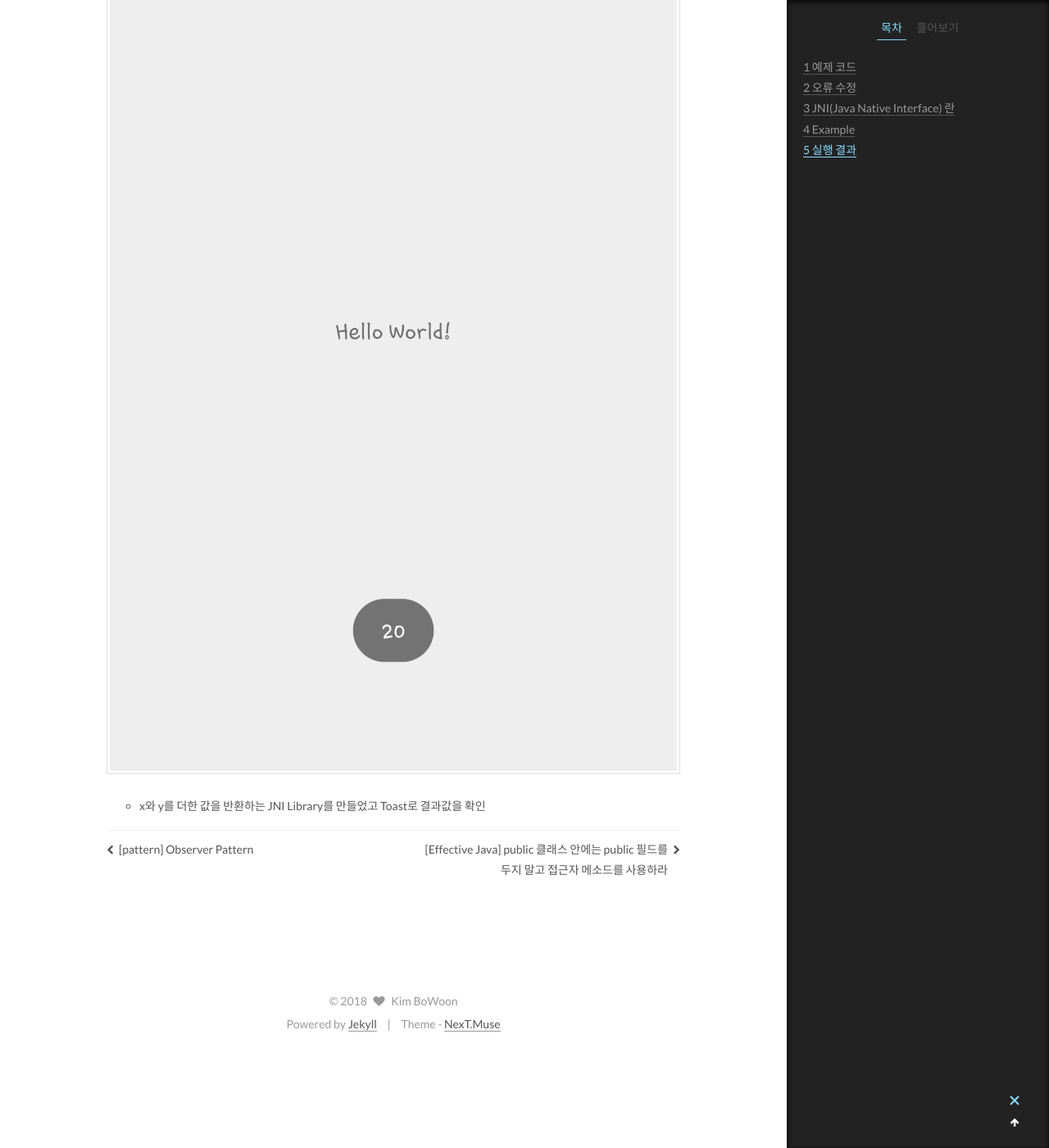
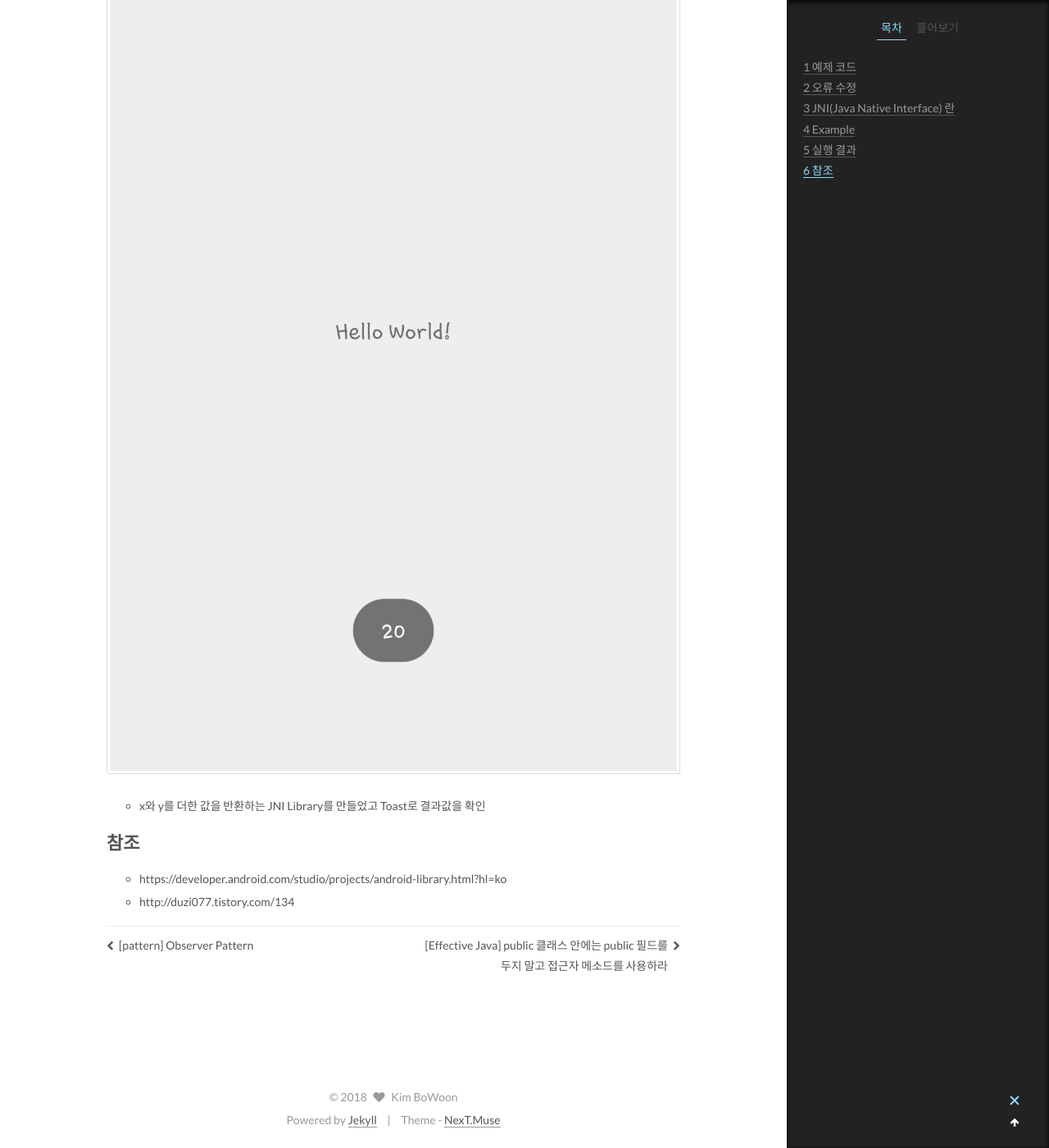
Before and after one commit to KimBoWoon/KimBoWoon.github.io, a Jekyll site: the page built from _posts/2018-03-31-android-jni.md, in a window 1280 px wide and 1400 px high, scrolled down 10551 px. Shown: the whole window at 82% size. Built offline with Jekyll 4.4.1, drawn with Linux system fonts in a browser that asks for light colours; comment, search, counter and statistics services are not loaded.

Commit message:
Update 2018-03-31-android-jni.md

```diff
--- a/_posts/2018-03-31-android-jni.md
+++ b/_posts/2018-03-31-android-jni.md
@@ -117,3 +117,7 @@ categories:
 ![그림](https://raw.githubusercontent.com/KimBoWoon/KimBoWoon.github.io/master/_img/android/complate.png)
 
 * x와 y를 더한 값을 반환하는 JNI Library를 만들었고 Toast로 결과값을 확인
+
+# 참조
+* https://developer.android.com/studio/projects/android-library.html?hl=ko
+* http://duzi077.tistory.com/134
```
